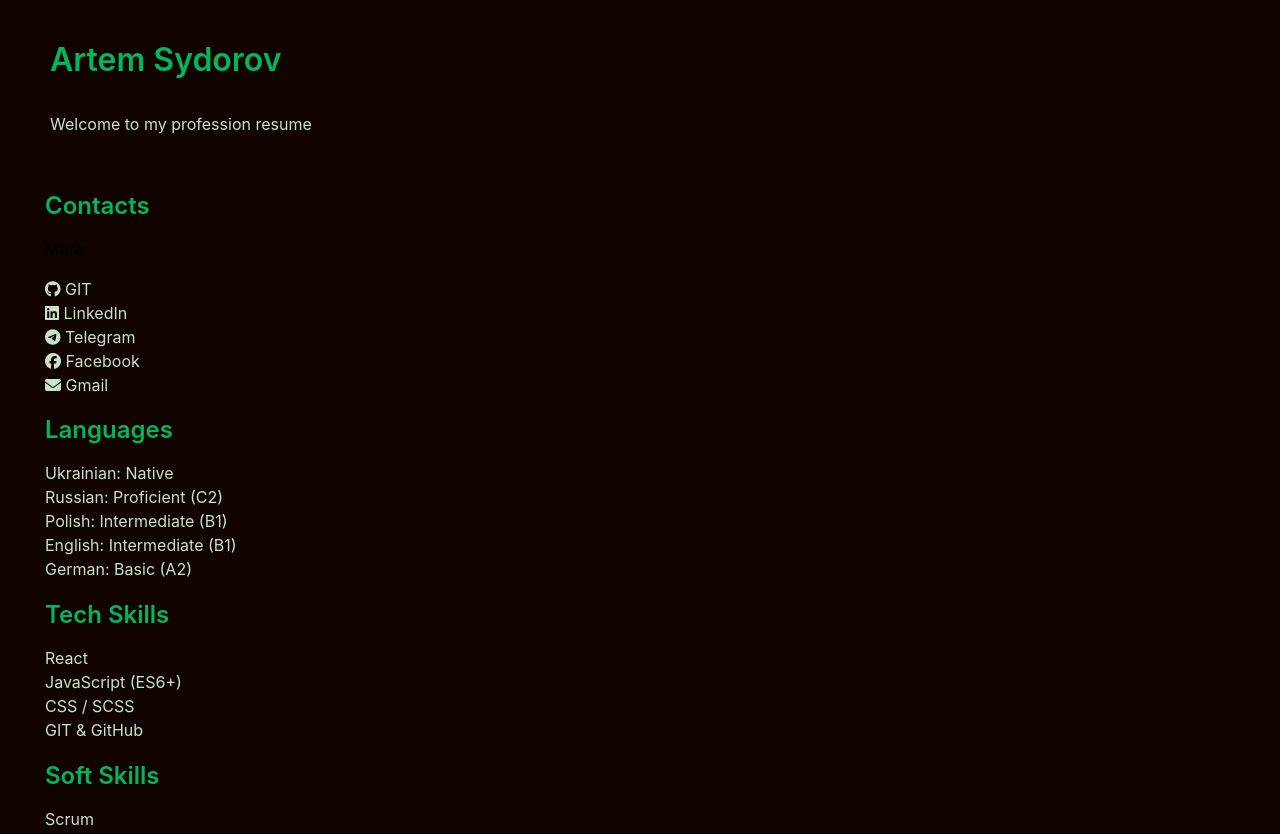
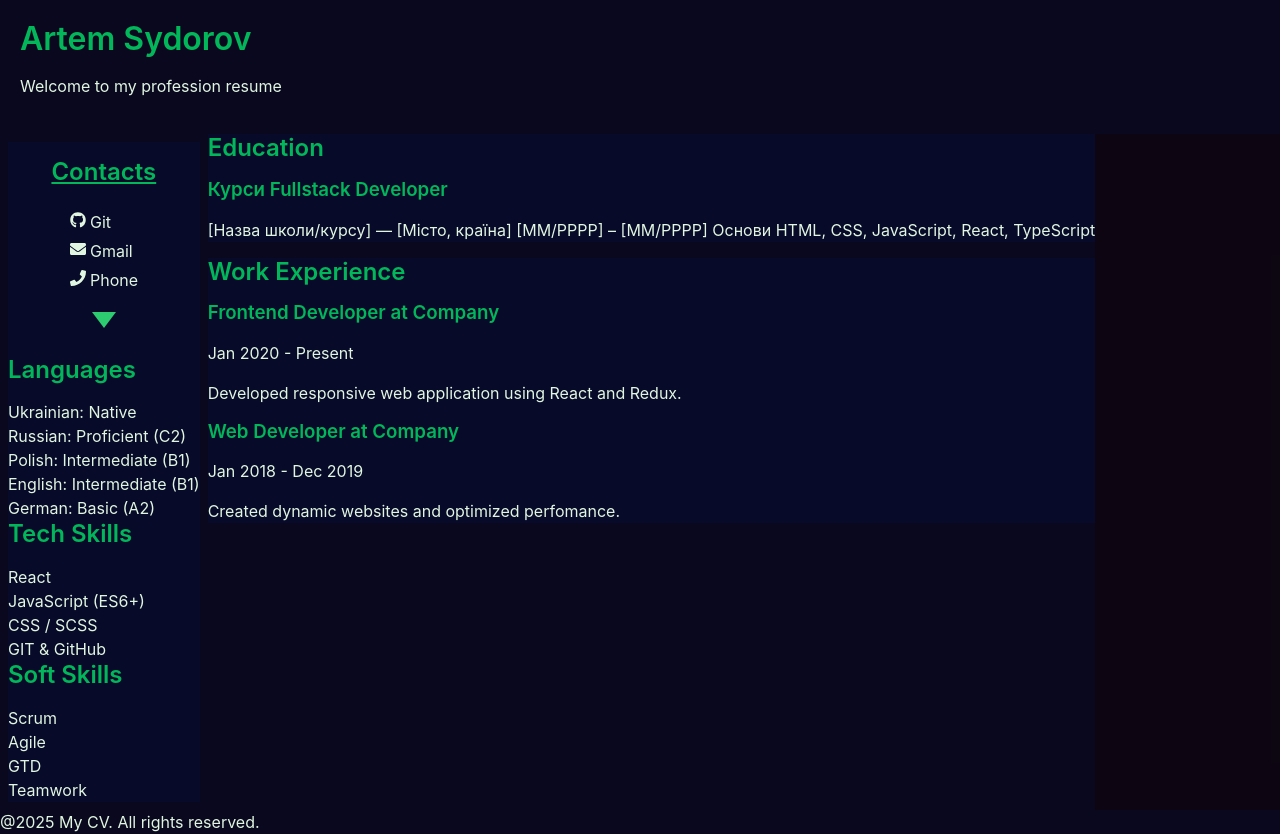
Before and after one commit to sydorovay/artem-sydorov-frontend-cv, a React (Vite) app: page / in a window 1280 px wide. Shown: the top 834 px of the page. Built offline with nearby package versions, Linux system fonts and the light colour scheme.

Commit message:
update for contacts section

```diff
--- a/package.json
+++ b/package.json
@@ -12,7 +12,8 @@
   "dependencies": {
     "@fortawesome/fontawesome-free": "^6.7.2",
     "react": "^18.3.1",
-    "react-dom": "^18.3.1"
+    "react-dom": "^18.3.1",
+    "react-icons": "^5.4.0"
   },
   "devDependencies": {
     "@eslint/js": "^9.17.0",
--- a/src/App.jsx
+++ b/src/App.jsx
@@ -5,6 +5,7 @@ import SkillsSection from './components/sections/SkillsSection/SkillsSection';
 import Footer from './components/Footer/Footer';
 
 import styles from './styles/App.module.css';
+import './styles/global.css';
 import Container from './components/Container/Container';
 
 const App = () => {
--- a/src/components/Container/Container.jsx
+++ b/src/components/Container/Container.jsx
@@ -1,4 +1,4 @@
-import styles from './Container.module.css'
+import styles from './Container.module.css';
 
 const Container = ({ children, className = '' }) => {
   return (
@@ -8,5 +8,4 @@ const Container = ({ children, className = '' }) => {
   );
 };
 
-
-export default Container
+export default Container;
--- a/src/components/Container/Container.module.css
+++ b/src/components/Container/Container.module.css
@@ -1,6 +1,6 @@
 .container {
+  background-color: var(--background-blue-color);
   max-width: 100%;
   color: var(--text-color);
-  padding: 0 15px;
   box-sizing: border-box;
 }
--- a/src/components/sections/ExperienceSection/ExperienceSection.module.css
+++ b/src/components/sections/ExperienceSection/ExperienceSection.module.css
@@ -1,4 +1,5 @@
 
 .container {
 
+
 }
--- a/src/components/sections/SkillsSection/Contacts/Contacts.jsx
+++ b/src/components/sections/SkillsSection/Contacts/Contacts.jsx
@@ -1,52 +1,48 @@
 import { useState } from 'react';
-import Container from '../../../Container/Container'
-import styles from './Contacts.module.css'
+import Container from '../../../Container/Container';
+import styles from './Contacts.module.css';
+import { FaGithub, FaLinkedin, FaTelegram, FaFacebook, FaEnvelope, FaPhone, FaInstagram, FaWhatsapp } from 'react-icons/fa';
 
+const contactLinks = [
+  {
+    id: 2, href: 'https://www.linkedin.com/in/artem-sydorov/', icon: <FaLinkedin />, label: 'LinkedIn'
+  },
+  { id: 3, href: 'https://www.telegram.org/Sydorovay', icon: <FaTelegram />, label: 'Telegram' },
+  { id: 4, href: 'https://www.facebook.com/SydorovAY', icon: <FaFacebook />, label: 'Facebook' },
+  { id: 5, href: 'https://www.instagram.com/sydorovay/', icon: <FaInstagram />, label: 'Instagram' },
+  { id: 6, href: 'https://wa.me/+380687676757', icon: <FaWhatsapp />, label: 'WhatsApp' },
+
+];
 
 const Contact = () => {
   const [isOpen, setIsOpen] = useState(false);
 
-  const toggleDropdown = () => {
-    setIsOpen((prevState) => !prevState);
+  const toggleList = () => {
+    setIsOpen((prev) => !prev);
   };
 
   return (
     <Container>
-      <section className={styles.contacts}>
-        <h2>Contacts</h2>
-        <div className={styles.dropdown}>
-          <button onClick={toggleDropdown}
-            className={`${styles.dropdownButton} ${styles.mobileOnly}`}>
-            More
-          </button>
-          <ul className={`${styles.dropdownMenu} ${isOpen ? styles.show : ''}`}>
-            <li>
-              <a href="https://github.com">
-                <i className="fab fa-github"></i> GIT
-              </a>
-            </li>
-            <li>
-              <a href="https://linkedin.com">
-                <i className="fab fa-linkedin"></i> LinkedIn
-              </a>
-            </li>
-            <li>
-              <a href="https://t.me">
-                <i className="fab fa-telegram"></i> Telegram
-              </a>
-            </li>
-            <li>
-              <a href="https://facebook.com">
-                <i className="fab fa-facebook"></i> Facebook
-              </a>
-            </li>
-            <li>
-              <a href="mailto:example@gmail.com">
-                <i className="fas fa-envelope"></i> Gmail
-              </a>
-            </li>
+      <section className={`${styles.contacts} ${isOpen ? styles.expanded : ''}`}>
+        <h2 className={styles.contactsHeader}> Contacts</h2>
+        <div className={styles.contactsGroup}>
+          <a href="https://github.com/sydorovay" className={styles.phoneLink}><FaGithub /> Git</a>
+          <a href="mailto:sydorovay@gmail.com" className={styles.gmailLink}><FaEnvelope /> Gmail</a>
+          <a href="tel:+491727616858" className={styles.phoneLink}><FaPhone /> Phone</a>
+        </div>
+        <button onClick={toggleList} className={styles.toggleButton}>
+        </button>
+        {isOpen && (
+          <ul className={styles.contactList}>
+            {contactLinks.map(({ id, href, icon, label }) => (
+              <li key={id}>
+                <a href={href} target="_blank" rel="noopener noreferrer">
+                  {icon} {label}
+                </a>
+              </li>
+            ))}
           </ul>
-        </div>
+        )}
       </section>
     </Container>
   );
--- a/src/components/sections/SkillsSection/Contacts/Contacts.module.css
+++ b/src/components/sections/SkillsSection/Contacts/Contacts.module.css
@@ -1,74 +1,52 @@
-/* .contacts {
-  padding: 20px;
+.contacts {
   display: flex;
+  flex-direction: column;
+  padding: 16px;
+  align-items: center;
   max-width: 100%;
+  line-height: 1.8;
+  transition: transform 0.3s ease-in-out;
 }
 
-.dropdown {
-  position: relative;
-  display: inline-block;
+.contactsGroup {
+  display: flex;
+  flex-direction: column;
+  padding: 5px 0;
 }
 
-.dropdownButton {
-  background-color: var(--secondary-color);
-  color: var(--background-color);
-  border: 2px solid var(--container-color);
-  padding: 10px 20px;
-  font-size: 16px;
-  border: none;
-  border-radius: 5px;
+.contactsHeader{
+  text-decoration: underline;
+}
+.toggleButton {
+  width: 0;
+  height: 0;
+  border-left: 12px solid transparent;
+  border-right: 12px solid transparent;
+  border-top: 16px solid var(--secondary-color);
+  color: var( --secondary-color);
   cursor: pointer;
-  display: none;
+  display: block;
+  align-items: center;
+  text-align: center;
+  margin: 12px auto;
+  transition: transform 0.3s ease-in-out;
 }
 
-.dropdownButton:hover {
-  background-color: var(--focus-outline-color);
+.toggleButton:hover {
+  border-top-color: var(--focus-outline-color);
+}
+
+.toggleButton:active {
+  transform: scale(1.1);
+}
+
+.expanded .toggleButton {
+  transform: rotate(180deg);
 }
 
 
-.dropdownMenu {
-  display: block;
-  background-color: var(--background-color);
-  border: 1px solid var(--container-color);
-  border-radius: 5px;
-  list-style: none;
-  margin: 0;
-  padding: 10px 0;
-}
-
-.dropdownMenu li {
-  padding: 8px 16px;
-}
-
-.dropdownMenu li a {
-  text-decoration: none;
-  color: var(--text-color);
-}
-
-.dropdownMenu li:hover {
-  background-color: var(--background-color);
-}
-
-.show {
-  display: block;
-}
 
 @media (max-width: 768px) {
-  .dropdownButton {
-    display: inline-block;
-  }
 
-  .dropdownMenu {
-    display: none;
-    position: absolute;
-    top: 100%;
-    left: 0;
-    box-shadow: 0 4px 8px rgba(0, 0, 0, 0.1);
-    width: 100%;
-    z-index: 10;
-  }
 
-  .show {
-    display: block;
-  }
-} */
+}
--- a/src/components/sections/SkillsSection/SkillsSection.module.css
+++ b/src/components/sections/SkillsSection/SkillsSection.module.css
@@ -1,3 +1,3 @@
-/* .skillsSection {
-  max-width: 100%;
-} */
+.skillsSection {
+ padding: 8px;
+}
--- a/src/main.jsx
+++ b/src/main.jsx
@@ -2,8 +2,6 @@ import { StrictMode } from 'react'
 import { createRoot } from 'react-dom/client'
 import App from './App.jsx'
 import '@fortawesome/fontawesome-free/css/all.min.css';
-
-import './styles/global.css';
 
 
 createRoot(document.getElementById('root')).render(
--- a/src/styles/App.module.css
+++ b/src/styles/App.module.css
@@ -1,9 +1,9 @@
-/* .app {
+.app {
   display: flex;
   flex-direction: column;
-} */
+}
 
-/* .mainContainer {
+.mainContainer {
   display: flex;
   max-width: 100%;
 
@@ -13,4 +13,8 @@
   .mainContainer {
     flex-direction: column;
   }
-} */
+
+  .mainContainer {
+    flex-direction: column;
+  }
+}
--- a/src/styles/global.css
+++ b/src/styles/global.css
@@ -1,12 +1,13 @@
 /* ===============================
     Global CSS Reset and Base Styles
    =============================== */
+
 
 /* CSS Reset: Ensures consistent styling across browsers */
 *,
 *::before,
 *::after {
-  /* margin: 0; */
+  margin: 0;
   padding: 0;
   box-sizing: border-box;
 }
@@ -28,6 +29,7 @@ body {
   /* Smooth font rendering on macOS */
   -moz-osx-font-smoothing: grayscale;
 }
+
 
 /* ===============================
     General Element Styles
@@ -81,14 +83,16 @@ button {
 :root {
   --primary-color: #3498db;
   --secondary-color: #2ecc71;
-  --text-color:#c9e2c9;;
+  --text-color:#e1f6e1;;
   --background-color: #110300;
   --background-blue-color: #00114643;
   --debug-bg-color: #ff00001a;
   --debug-br-color: #ff0000;
   --focus-outline-color: #02b75a;
   --container-color: #9dc39d;
+  --modal-background: #053743;
 }
+
 
 
 /* ===============================
@@ -177,7 +181,7 @@ p {
 @media (min-width: 576px) and (max-width: 767px) {
   .container {
     padding: 15px;
-    background-color: rgba(143, 238, 252, 0.213);
+    background-color: rgb(143, 237, 252);
     /* background-size: 768px × 1280px px */
   }
 }
@@ -188,7 +192,7 @@ p {
   .container {
     padding: 20px;
     max-width: 720px;
-    background-color: rgba(31, 33, 75, 0.378);
+    background-color: rgb(31, 33, 75);
     /* background-size: 1280px × 720px Розмір: 1280px × 720px або 1536px × 864px */
   }
 }
@@ -199,7 +203,7 @@ p {
   .container {
     padding: 25px;
     max-width: 960px;
-    background-color: rgba(237, 174, 253, 0.209);
+    background-color: rgba(166, 8, 206, 0.209);
     /* 720px × 1280px */
   }
 }
@@ -210,7 +214,7 @@ p {
   .container {
     padding: 30px;
     max-width: 1140px;
-    background-color: hsla(91, 96%, 81%, 0.343);
+    background-color: hsl(91, 79%, 34%);
     /* 1080px × 1920px */
   }
 }
@@ -221,6 +225,6 @@ p {
   .container {
     padding: 40px;
     max-width: 1320px;
-    background-color: rgba(255, 196, 151, 0.27);
+    background-color: rgb(146, 71, 15);
   }
 }
```
Also changed, not shown: 1 other file (tests, documents, lock files or other folders).
